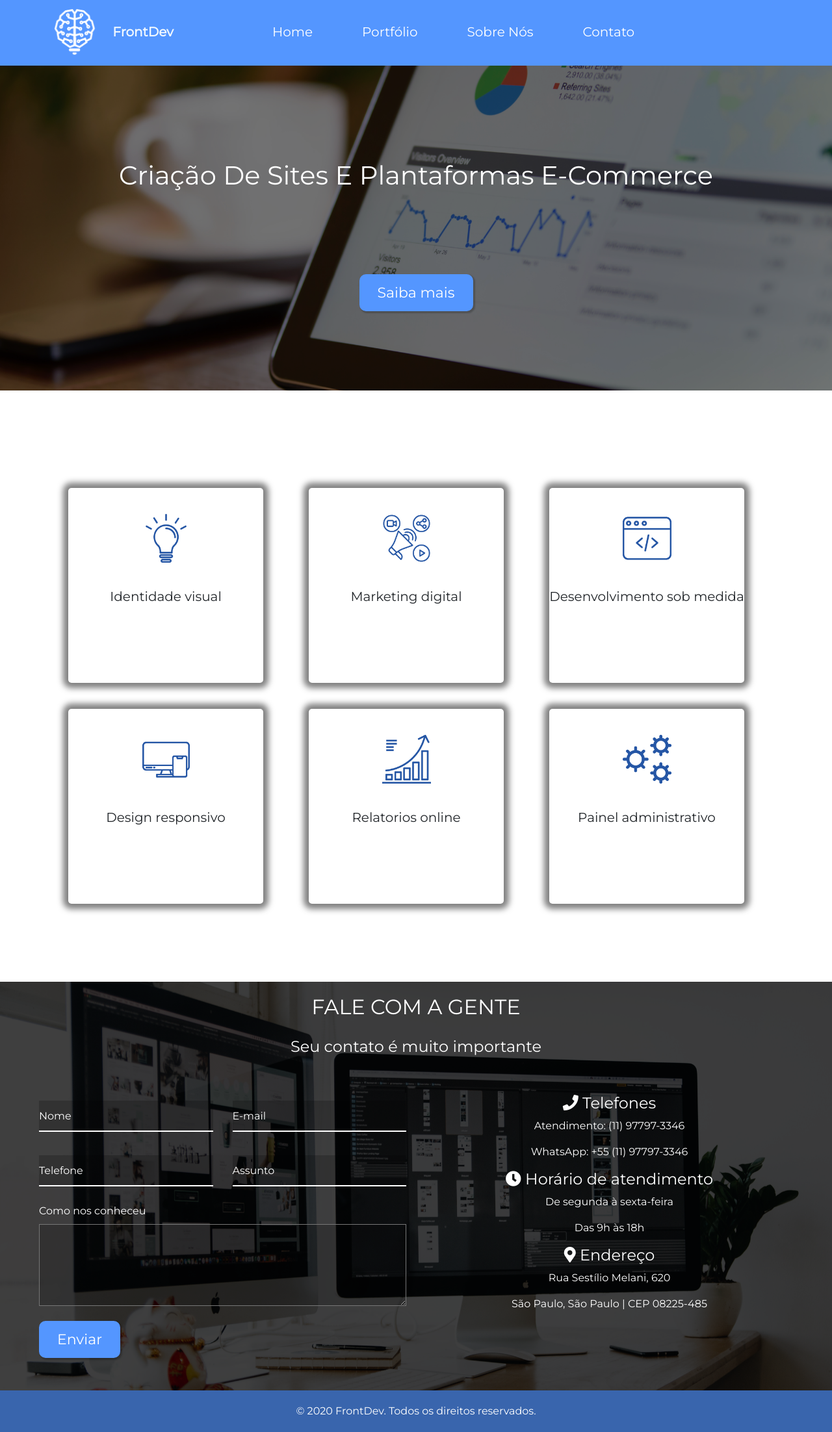
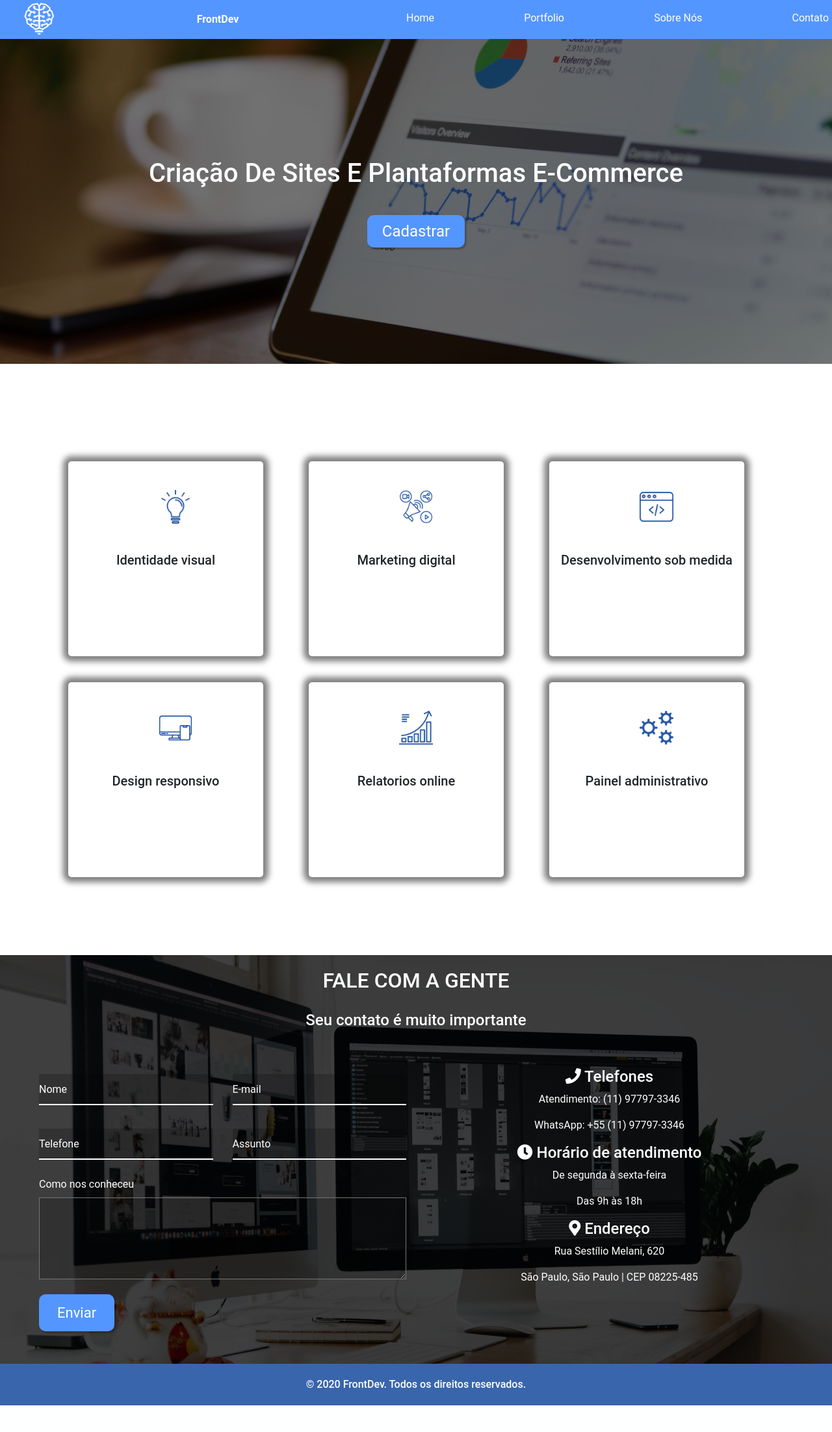
Before and after one commit to FrontDevWork/Center-Dev, a PHP site: page / in a window 1280 px wide. Shown: the whole page at 65% size. After the commit the page ends 2163 px from the top, so only its background shows below. Run offline with PHP 8.4, Linux system fonts and the light colour scheme.

Commit message:
menu finalizado

```diff
--- a/css/style.css
+++ b/css/style.css
@@ -2,45 +2,98 @@ body {
   font-family: 'Montserrat', sans-serif;
 }
 /* barra de menu*/
-nav.navbar.navbar-expand-lg.nav-principal {
-  background-color: #5496FF;
+* {
+  box-sizing: border-box;
+  transition: all 0.3s ease;
 }
 
-.navbar-nav.barra-navegacao {
-
-  padding-left: 3rem;
-  padding-right: 1rem;
-}
-
-.nav-link {
-  color: #fff;
-  border-bottom: 3px solid #5496FF;
-  transition: all 0.5s;
-}
-
-li.nav-item.item-navegacao {
-  font-size: 20px;
-  margin-left: 60px;
-}
-
-.nav-link:hover {
-  color: #fff;
-  border-bottom: 3px solid #fff;
+html,
+body {
+  margin: 0;
+  padding: 0;
+  box-sizing: border-box;
+  font-family: "Roboto", sans-serif;
 }
 
 img {
-  height: 75px;
-  width: 107px;
+  width: 60px;
+  height: 60px;
+  padding: 4px;
+  margin-left: 30px;
 }
 
-.logo {
-  color: aliceblue;
-  margin-left: 45px;
+ul {
+  list-style: none;
+}
+.menu-nav {
+  width: 100%;
+  max-width: 1590px;
+
 }
 
-.logo img {
-  object-fit: contain;
-  object-position: center;
+header {
+  position: fixed;
+  width: 100%;
+  top: 0;
+  left: 0;
+  background: #5496ff;
+}
+
+.content-header {
+  display: flex;
+  align-items: center;
+  justify-content: space-between;
+  background: #5496ff;
+}
+.open-nav {
+  display: none;
+}
+
+nav {
+  width: 100%;
+  max-width: 700px;
+}
+.nome-logo {
+  color: #ffffff;
+}
+
+nav .list-menu {
+  display: flex;
+  justify-content: space-between;
+  align-items: center;
+  margin-top: 12px;
+}
+
+nav .list-menu a {
+  position: relative;
+  text-decoration: none;
+  color: #ffffff;
+  text-transform: capitalize;
+  padding: 5px;
+
+
+
+
+}
+
+nav .list-menu a:hover {
+  color: #ffffff;
+}
+
+nav .list-menu a::before {
+  content: "";
+  position: absolute;
+  width: 0;
+  height: 2px;
+  left: 0;
+  bottom: 0;
+  background-color: #ffffff;
+  transition: all 0.3s ease;
+}
+
+nav .list-menu a:hover::before {
+  width: 100%;
+  transition: all 0.3s ease;
 }
 
 /*Banner*/
@@ -51,15 +104,26 @@ img {
   background-image: url(../img/banner.png);
   background-position: center center;
   background-size: cover;
-  position: relative;
+
   margin-bottom: 130px;
 }
+.principal {width: 100%; float: left; text-align: center; padding: 3% 4%;  no-repeat fixed;}
 
-.conhecer {
+
+.buttons {
+  width: 100%;
   display: flex;
-  align-items: center;
   justify-content: center;
+  margin-top: 40px;
 }
+
+.buttons i {float: right;}
+
+.btn-cadastrar {width: 150px; background-color: #5496FF; transition: all 0.2s;
+
+  animation-name: btn-subir;
+  animation-duration: 0.9s;
+  box-shadow: 2px 2px 2px 1px rgba(0, 0, 0, 0.2); font-size: 1.5em; text-align: center; cursor: pointer; border-radius: 10px; color: #fff;}
 
 @keyframes btn-subir {
   0% {
@@ -281,10 +345,68 @@ button.btn-formulario:hover {
 }
 
 
-@media (min-width: 992px) {
-  .navbar-expand-lg .navbar-nav {
-    -ms-flex-direction: row;
-    flex-direction: row;
-    margin-left: 20px;
+
+
+
+
+
+
+/*novo menu*/
+
+@media (max-width: 550px) {
+  nav {
+    position: fixed;
+    top: 0;
+    left: 100%;
+    width: 100%;
+    height: 100%;
+    background: #5496ff;
+  }
+  nav .list-menu {
+    flex-direction: column;
+    margin: 0;
+    padding: 60px 0 0 0;
+  }
+  nav .list-menu a {
+    display: block;
+    margin-bottom: 20px;
+  }
+  .open-nav {
+    position: relative;
+    display: block;
+    width: 40px;
+    height: 30px;
+    z-index: 3;
+
+  }
+  .open-nav .line {
+    position: absolute;
+    width: 100%;
+    height: 4px;
+    background: #5496ff;
+    left: 0;
+    border-radius: 5px;
+  }
+
+  .open-nav .line.line_1 {
+    top: 0;
+  }
+
+  .open-nav .line.line_2 {
+    top: 50%;
+    transform: translateY(-50%);
+
+  }
+  .open-nav .line.line_3 {
+    bottom: 0;
+  }
+
+  button.open-nav .line.line_2 {
+
+
+}
+
+  nav.menu.active  {
+    left: 0;
   }
 }
--- a/header.php
+++ b/header.php
@@ -17,34 +17,34 @@
 </head>
 
 <body>
-    <nav class="navbar navbar-expand-lg nav-principal">
-        <a class="navbar-brand" href="index.php">
-            <div class="logo">
-                <img src="img/logo-branco.png" alt="Logo">
-                <b>FrontDev</b>
+
+
+    <section class="menu-nav">
+         <div class="content-header">
+
+
+            <img src="img/logo-branco.png" alt="">
+            <div class="nome-logo">
+            <b>FrontDev</b>
             </div>
-        </a>
-        <button class="navbar-toggler" type="button" data-toggle="collapse" data-target="#navbarNav"
-            aria-controls="navbarNav" aria-expanded="false" aria-label="Toggle navigation">
-            <span class="navbar-toggler-icon">
-                <i class="fas fa-bars"></i>
-            </span>
-        </button>
-        <div class="collapse navbar-collapse" id="navbarNav">
-            <ul class="navbar-nav barra-navegacao">
-                <li class="nav-item item-navegacao">
-                    <a class="nav-link" href="index.php"> Home <span class="sr-only">(current)</span></a>
-                </li>
-                <li class="nav-item item-navegacao">
-                    <a class="nav-link" href="empresa.php">Portfólio</a>
-                </li>
-                <li class="nav-item item-navegacao">
-                    <a class="nav-link" href="lista-imoveis.php">Sobre Nós</a>
-                </li>
-                <li class="nav-item item-navegacao">
-                    <a class="nav-link" href="">Contato</a>
-                </li>
-            </ul>
-            </a>
-        </div>
-    </nav>
+            <button class="open-nav">
+
+              <span class="line line_1"></span>
+              <span class="line line_2"></span>
+              <span class="line line_3"></span>
+
+            </button>
+
+            <nav class="menu">
+                <ul class="list-menu">
+                    <li><a href="#">Home</a></li>
+                    <li><a href="#">Portfolio</a></li>
+                    <li><a href="#">Sobre nós</a></li>
+                    <li><a href="#">Contato</a></li>
+
+                </ul>
+
+            </nav>
+
+         </div>
+         </section>
--- a/index.php
+++ b/index.php
@@ -3,18 +3,22 @@
 <section class="banner">
     <div class="container-fluid">
         <div class="row">
-            <div class="col-sm-12">
+
                 <div class="principal">
                     <h1 class="titulo-banner">
                         Criação de sites e plantaformas e-commerce
                     </h1>
-                </div>
-                <div class="conhecer">
-                    <button class="btn btn-conhecer">Saiba mais</button>
-                </div>
+
+                <div class="buttons">
+                <button class="btn btn-cadastrar  radius"> Cadastrar</button>
+
+            </div>
+            </div>
             </div>
         </div>
     </div>
+
+
 </section>
 
 <div class="container">
@@ -106,6 +110,7 @@
             </div>
         </div>
     </div>
+
 
 
 </div>
--- a/js/app.js
+++ b/js/app.js
@@ -5,3 +5,10 @@ $('.card-servico').on('mouseover',function(){
 $('.card-servico').on('mouseout',function(){
     $(this).find('.card-img img').removeClass('img-branco');
 });
+
+$(document).ready(function(){
+    $('.open-nav').click(function(){
+        $('.menu').toggleClass('active');
+        $('.open-nav').toggleClass('open');
+    });
+});
```
